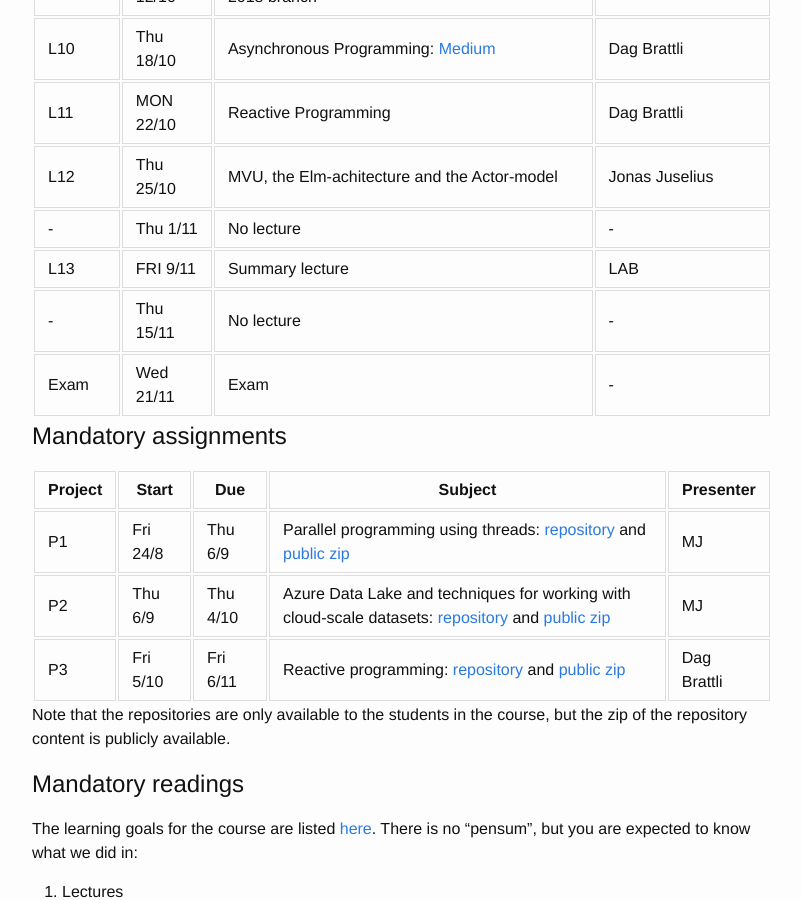
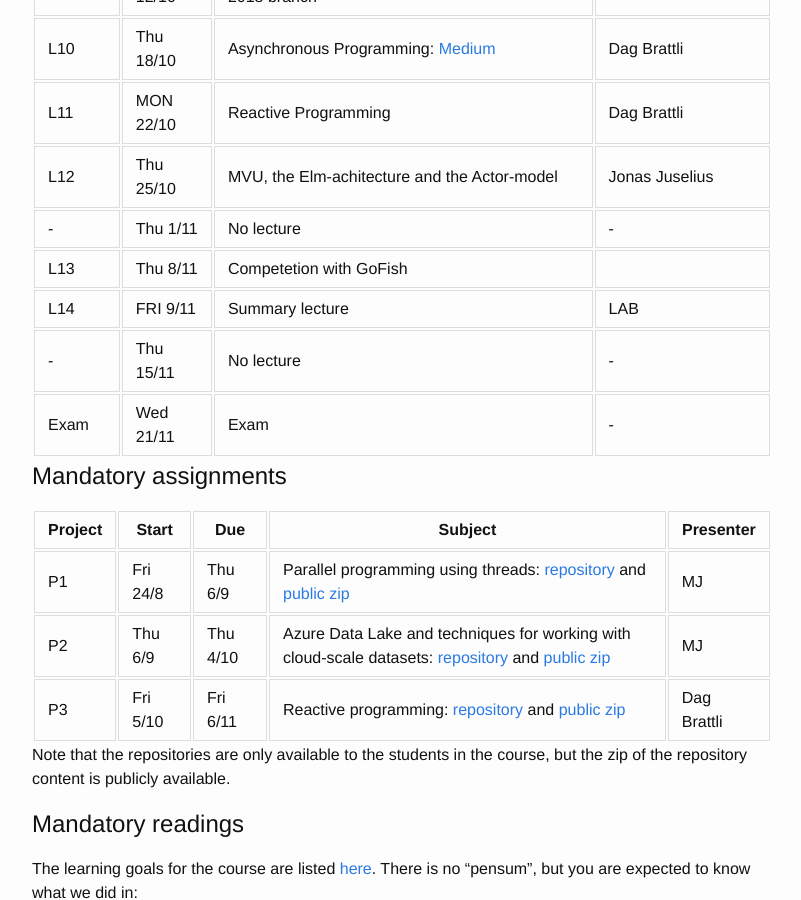
Before and after one commit to uit-inf-2202-f18/uit-inf-2202-f18.github.io, a Jekyll site: the page built from index.md, in a window 1280 px wide and 900 px high, scrolled down 1496 px. Shown: the whole window, without its empty margins (238-1039 px from the left). Built offline with Jekyll 4.4.1, drawn with Linux system fonts in a browser that asks for light colours; our own code applies the rules of GitHub Pages for plain Markdown files.

Commit message:
Add competation to syllabus

```diff
--- a/index.md
+++ b/index.md
@@ -49,7 +49,8 @@ Refer to the lecture and mandatory assignment plan, and e-mails for which room i
 | L11     | MON 22/10 | Reactive Programming           | Dag Brattli |
 | L12     | Thu 25/10 | MVU, the Elm-achitecture and the Actor-model  | Jonas Juselius |
 | -       | Thu 1/11  | No lecture                                    | -         |
-| L13     | FRI 9/11  | Summary lecture                               | LAB       |
+| L13     | Thu 8/11  | Competetion with GoFish                       |           |
+| L14     | FRI 9/11  | Summary lecture                               | LAB       |
 | -       | Thu 15/11 | No lecture                                    | -         |
 | Exam    | Wed 21/11 | Exam                                          | -         |
 
```
